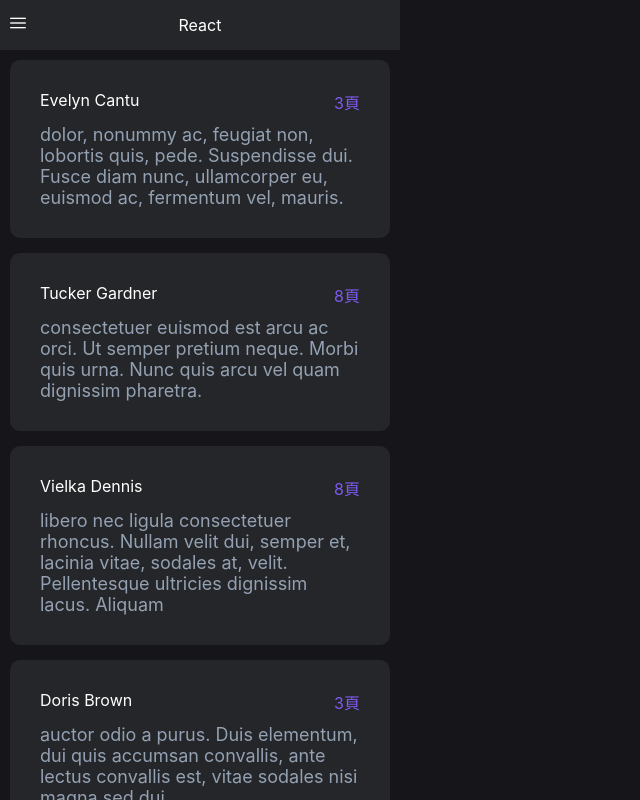
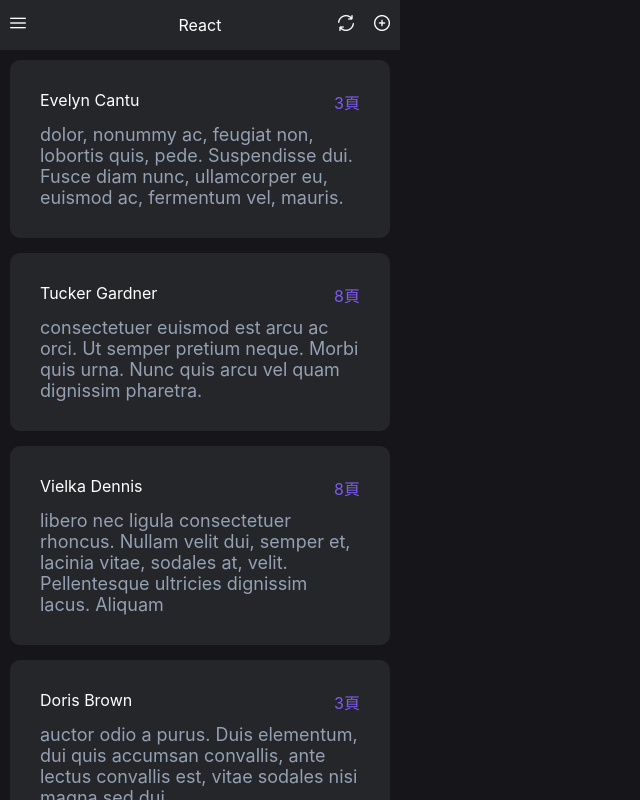
Before and after one commit to cfchan0318/lihkg-clone, a React (Create React App) app: page / in a window 1280 px wide. Shown: the whole page, without its empty margins (0-640 px from the left). Built offline with nearby package versions, Linux system fonts and the light colour scheme.

Commit message:
Post List Header layout

```diff
--- a/src/components/post-list-header/index.jsx
+++ b/src/components/post-list-header/index.jsx
@@ -5,10 +5,13 @@ const PostListHeader = ({ className }) => {
   return (
     <div className={className}>
       <div class="post-list-header-left">
-        <i onClick={() => { alert(); }} class="fi fi-rr-menu-burger" />
+        <i onClick={() => { console.log("open")}} class="fi fi-rr-menu-burger" />
       </div>
       <div class="post-list-header-center">React</div>
-      <div class="post-list-header-right"></div>
+      <div class="post-list-header-right">
+        <i class="fi fi-rr-refresh" />
+        <i class="fi fi-rr-add"></i>
+      </div>
     </div>
   )
 }
@@ -35,7 +38,14 @@ const StyledPostListHeader = styled(PostListHeader)`
   }
   .post-list-header-right {
     flex: 1;
+    color:white;
     padding-right:10px;
+    display: flex;
+    justify-content: flex-end;
+  }
+
+  .fi-rr-refresh{
+    margin-right: 20px;
   }
 `
 export default StyledPostListHeader
```
